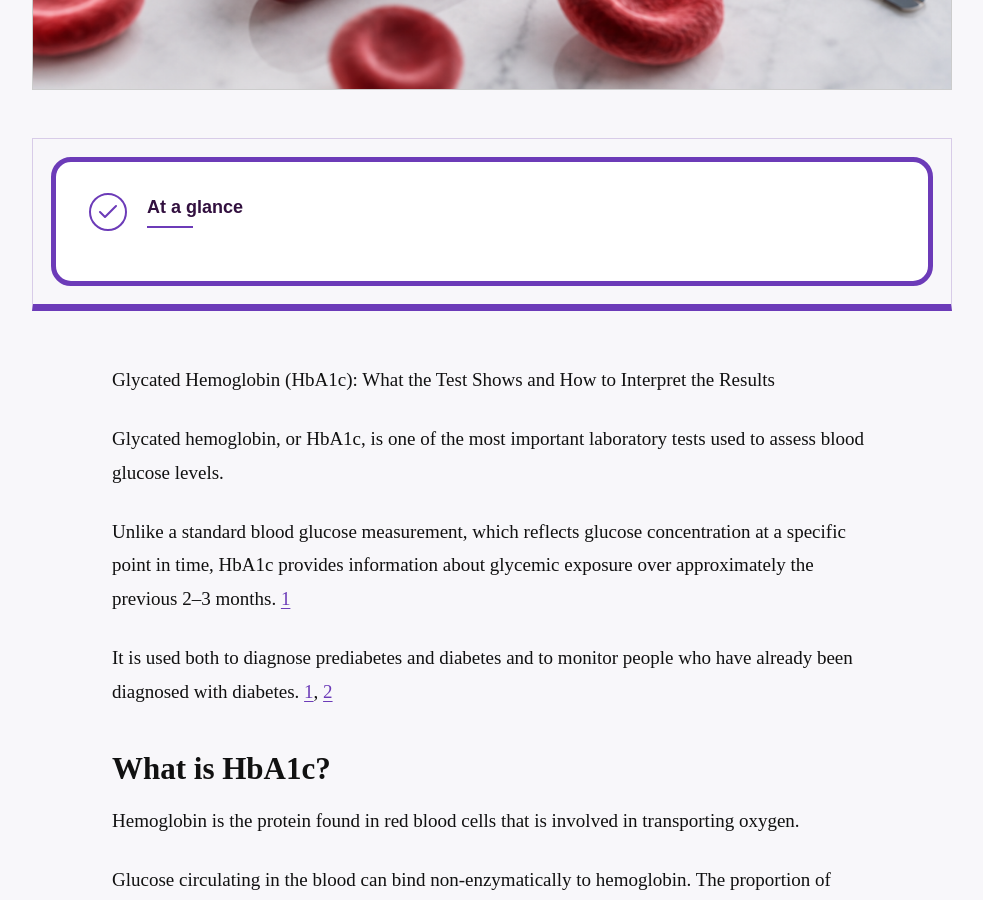
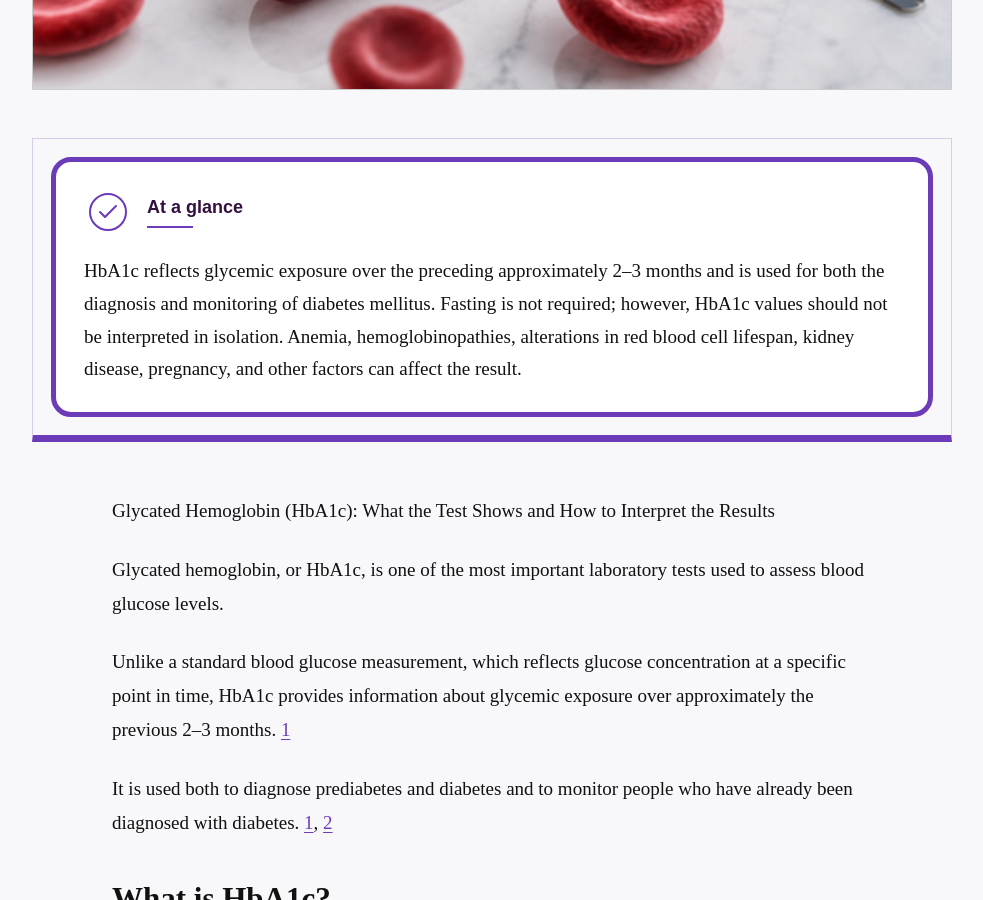
Before and after one commit to BiomedFacts/BiomedFacts, a Jekyll site: the page built from en/_posts/2026-09-20-hba1c-what-it-shows-normal-ranges-and-what-can-affect-your-results.md, in a window 1280 px wide and 900 px high, scrolled down 966 px. Shown: the whole window, without its empty margins (148-1131 px from the left). Built offline with Jekyll 4.4.1, drawn with Linux system fonts in a browser that asks for light colours; comment, search, counter and statistics services are not loaded.

Commit message:
Update en/_posts/2026-09-20-hba1c-what-it-shows-normal-ranges-and-what-can-affect-your-results.md (via Pages CMS)

```diff
--- a/en/_posts/2026-09-20-hba1c-what-it-shows-normal-ranges-and-what-can-affect-your-results.md
+++ b/en/_posts/2026-09-20-hba1c-what-it-shows-normal-ranges-and-what-can-affect-your-results.md
@@ -13,6 +13,12 @@ seo_title: "HbA1c: What It Shows, Normal Ranges and What Can Affect Your Results
 seo_description: HbA1c reflects glycemic exposure over the past 2–3 months.
   Learn about normal ranges, thresholds for prediabetes and diabetes, and when
   results may be misleading.
+overview: >
+  HbA1c reflects glycemic exposure over the preceding approximately 2–3 months
+  and is used for both the diagnosis and monitoring of diabetes mellitus.
+  Fasting is not required; however, HbA1c values should not be interpreted in
+  isolation. Anemia, hemoglobinopathies, alterations in red blood cell lifespan,
+  kidney disease, pregnancy, and other factors can affect the result.
 ---
 Glycated Hemoglobin (HbA1c): What the Test Shows and How to Interpret the Results
 
```
